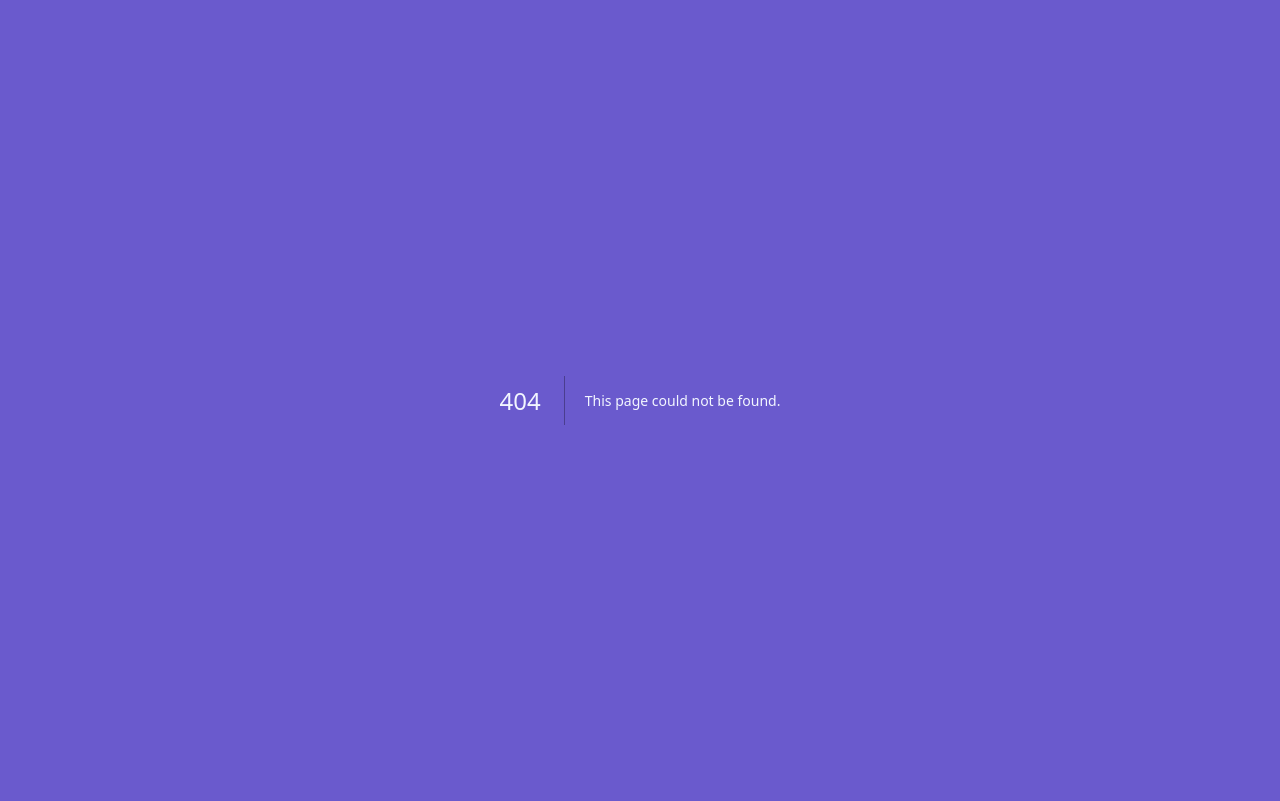
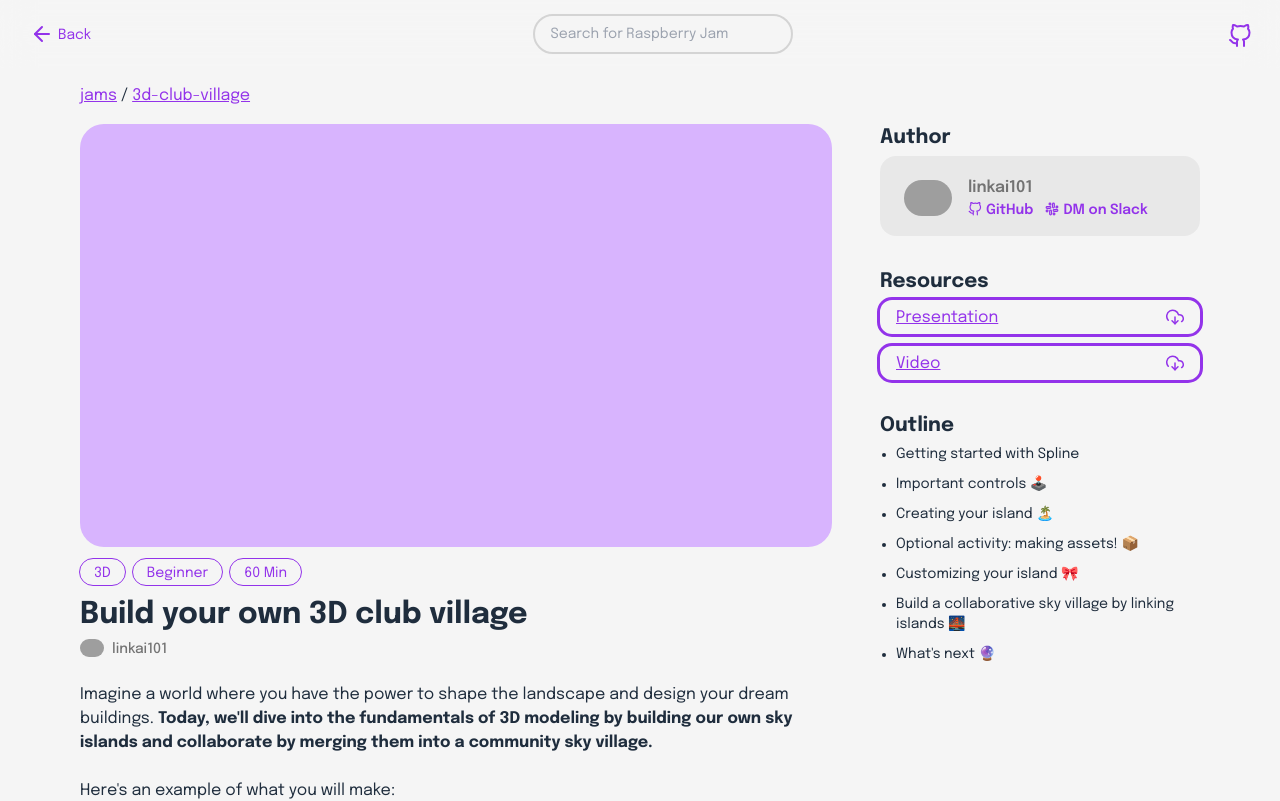
Before and after one commit to linkai101/site-v5, a Next.js app: page /jams in a window 1280 px wide. Before the commit this address had no page. Shown: the top 801 px of the page. Built offline with nearby package versions, Linux system fonts and the light colour scheme; grey boxes are pictures that could not be loaded; a web font is replaced by a local one.

Commit message:
Add temp jams page design mockup

```diff
--- /dev/null
+++ b/app/jams/page.tsx
@@ -0,0 +1,123 @@
+
+import { FiGithub, FiArrowLeft, FiSlack, FiDownloadCloud } from "react-icons/fi";
+
+export default function JamsPage() {
+  return <div className="min-h-screen text-[#1f2d3d] bg-[#F5F5F5] relative">
+    <nav className="container max-w-7xl sticky top-0 px-6 flex items-center justify-between gap-8 backdrop-blur-lg bg-[#F5F5F5]/50 z-40">
+      <button className="px-2.5 py-1 flex items-center gap-1 text-sm text-purple-600 rounded-full hover:outline outline-2 outline-purple-600 my-4">
+        <FiArrowLeft className="-ml-1 text-2xl"/> <span className="mt-0.5">Back</span>
+      </button>
+
+      <input className="w-64 px-4 py-2 text-sm text-[#1f2d3d] bg-[#F5F5F5] rounded-full outline outline-2 outline-neutral-300 focus:outline-purple-600 my-4" placeholder="Search for Raspberry Jam"/>
+
+      <button className="px-1 pb-0.5 pt-1.5 text-2xl text-purple-600 rounded-full hover:outline outline-2 outline-purple-600">
+        <FiGithub/>
+      </button>
+    </nav>
+
+    <div className="px-4 py-4 container max-w-6xl">
+      <span className="text-purple-600 underline underline-purple-600 cursor-pointer">jams</span> / <span className="text-purple-600 underline underline-purple-600 cursor-pointer">3d-club-village</span>
+    </div>
+
+    <main className="px-4 container max-w-6xl flex flex-col md:flex-row gap-12">
+      <div className="flex-1 md:pb-36">
+        <div className="aspect-video rounded-3xl bg-purple-300"></div>
+
+        <div className="flex gap-2 mt-3">
+          <div className="px-3.5 pb-0.5 pt-1 text-sm text-purple-600 rounded-full outline outline-1 outline-purple-600">3D</div>
+          <div className="px-3.5 pb-0.5 pt-1 text-sm text-purple-600 rounded-full outline outline-1 outline-purple-600">Beginner</div>
+          <div className="px-3.5 pb-0.5 pt-1 text-sm text-purple-600 rounded-full outline outline-1 outline-purple-600">60 Min</div>
+        </div>
+
+        <h1 className="text-3xl font-bold mt-3">
+          Build your own 3D club village
+        </h1>
+        <div className="flex items-center gap-2 mt-1">
+          <img src="https://github.com/linkai101.png" className="w-6 rounded-full"/>
+          <span className="mt-0.5 text-sm font-medium text-neutral-500">
+            linkai101
+          </span>
+        </div>
+
+        <p className="mt-6">
+          Imagine a world where you have the power to shape the landscape and design your dream buildings. <b>Today, we'll dive into the fundamentals of 3D modeling by building our own sky islands and collaborate by merging them into a community sky village.</b>
+        </p>
+
+        <p className="mt-6">
+          Here's an example of what you will make:
+        </p>
+
+        <img src="https://cloud-b1g9hwiu1-hack-club-bot.vercel.app/0image.png" className="rounded-md mt-2"/>
+      </div>
+
+      <div className="md:w-80 pb-12 relative">
+        <h2 className="text-xl font-bold">
+          Author
+        </h2>
+
+        <div className="px-6 py-4 bg-neutral-200/75 rounded-2xl mt-1">
+          <div className="flex items-center gap-4 mt-1">
+            <img src="https://github.com/linkai101.png" className="w-12 rounded-full"/>
+            <div>
+              <p className="font-semibold text-neutral-500">
+                linkai101
+              </p>
+
+              <div className="flex gap-3 -mt-0.5">
+                <button className="flex items-center gap-1 font-semibold text-sm text-purple-600 rounded-full hover:underline underline-2">
+                  <FiGithub/> <span className="mt-0.5">GitHub</span>
+                </button>
+                <button className="flex items-center gap-1 font-semibold text-sm text-purple-600 rounded-full hover:underline underline-2">
+                  <FiSlack/> <span className="mt-0.5">DM on Slack</span>
+                </button>
+              </div>
+            </div>
+          </div>
+        </div>
+
+        <h2 className="text-xl font-bold mt-8">
+          Resources
+        </h2>
+        <div className="flex flex-col gap-3 mt-1">
+          <button className="px-4 py-1 flex justify-between items-center text-left text-purple-600 underline underline-2 rounded-xl outline outline-purple-600">
+            <span className="mt-0.5">Presentation</span>
+            <FiDownloadCloud className="text-lg"/>
+          </button>
+          <button className="px-4 py-1 flex justify-between items-center text-left text-purple-600 underline underline-2 rounded-xl outline outline-purple-600">
+            <span className="mt-0.5">Video</span>
+            <FiDownloadCloud className="text-lg"/>
+          </button>
+        </div>
+
+        <div className="hidden md:block sticky top-24">
+          <h2 className="text-xl font-bold mt-8">
+            Outline
+          </h2>
+          <ul className="pl-4 flex flex-col gap-2.5 text-sm list-disc mt-1">
+            <li>
+              Getting started with Spline
+            </li>
+            <li>
+              Important controls 🕹️
+            </li>
+            <li>
+              Creating your island 🏝️
+            </li>
+            <li>
+              Optional activity: making assets! 📦
+            </li>
+            <li>
+              Customizing your island 🎀
+            </li>
+            <li>
+              Build a collaborative sky village by linking islands 🌉
+            </li>
+            <li>
+              What's next 🔮
+            </li>
+          </ul>
+        </div>
+      </div>
+    </main>
+  </div>;
+}
```
